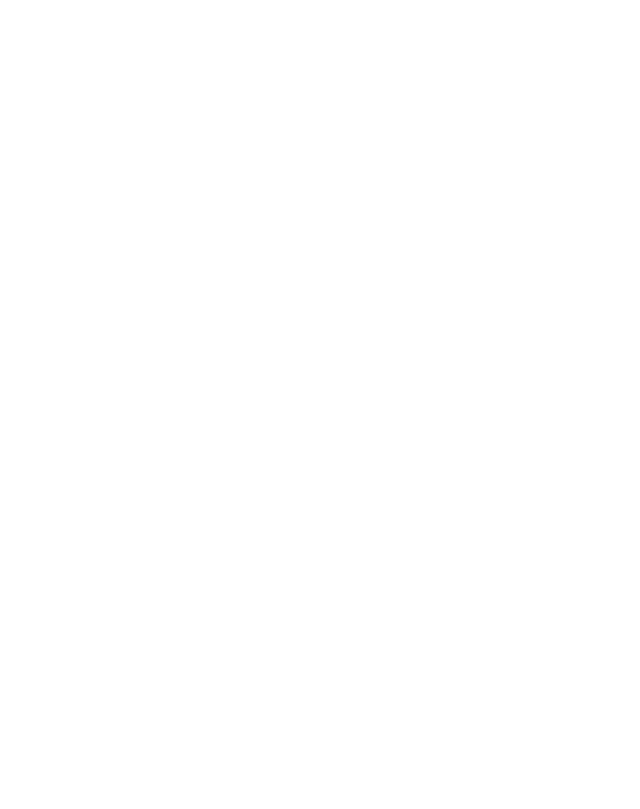
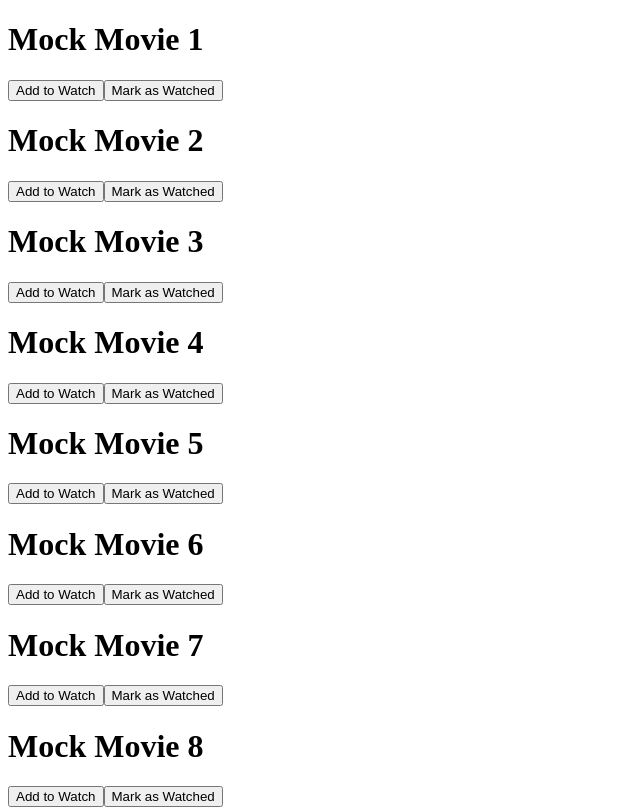
Before and after one commit to kvs6270/Qfiction, a React (Vite) app in the folder workspace/: page / in a window 1280 px wide. Shown: the top 809 px of the page, without its empty margins (0-640 px from the left). Built offline with nearby package versions, Linux system fonts and the light colour scheme.

Commit message:
Create protoype for the add to watched/watchlist
To allow users to send a movie to watch/watched List VIA buttons
provided on the movie tiles.

```diff
--- a/workspace/src/App.jsx
+++ b/workspace/src/App.jsx
@@ -1,19 +1,24 @@
 import { useState } from 'react'
-import Tile from "./components/tile"
-import Watched from "./components/watched"
-import WatchList from "./components/watchlist"
+import {Slider} from "./components/slider.jsx"
+import { WatchedList } from "./components/watched.jsx"
+import { WatchList } from "./components/watchlist.jsx"
+import { movieDB } from "./logic/Mock_Movie_DB.js";
+import {movieOrganizer} from "./logic/ReccomendationAlgorithm.js"
+
 
 import { createContext } from "react";
 
 import './App.css'
 
 
-const WatchContext = createContext({
-      moviesToWatch: [],
-      moviesWatched: [],
-      addTowatch: () => {},
-      addTowatched: () => {},
-    });
+export const WatchContext = createContext({
+  moviesToWatch: [],
+  moviesWatched: [],
+  addToWatch: () => { },
+  removeFromWatch: () => { },
+  addToWatched: () => { },
+  removeFromWatched: () => { },
+});
 
 function App() {
 
@@ -24,26 +29,45 @@ function App() {
   const moviesWatched = watchedMovies;
 
 
-  function addTowatch(obj) {
+  function addToWatch(obj) {
     setWatchMovies(watchMovies.concat(obj))
   }
+
+  function removeFromWatch(obj) {
+    let newWatchMovies = watchMovies.filter((item) => {
+      return item.id != obj.id;
+    })
+
+    setWatchMovies(newWatchMovies);
+  }
+
 
   function addToWatched(obj) {
     setWatchedMovies(watchedMovies.concat(obj))
   }
 
-  <WatchContext value={{moviesToWatch, moviesWatched, addTowatch, addToWatched}}>
+  function removeFromWatched(obj) {
+    let newWatchedMovies = watchedMovies.filter((item) => {
+      return item.id != obj.id;
+    })
 
-      <Tile addTowatch = {addTowatch} addToWatched = {addToWatched}></Tile>
-      <Watched movieArray = {moviesWatched}></Watched>
-      <WatchList movieArray = {moviesToWatch}></WatchList>
+    setWatchedMovies(newWatchedMovies);
+  }
 
 
-  </WatchContext>
 
 
   return (
-    <span></span>
+    <WatchContext value={{ moviesToWatch, moviesWatched, addToWatch, addToWatched, removeFromWatch, removeFromWatched }}>
+
+      <Slider movieArray = {movieDB}></Slider>
+
+      <WatchedList ></WatchedList>
+
+      <WatchList ></WatchList>
+
+
+    </WatchContext>
   )
 }
 
--- a/workspace/src/components/slider.jsx
+++ b/workspace/src/components/slider.jsx
@@ -0,0 +1,15 @@
+import {Tile} from "./tile.jsx"
+
+export function Slider({movieArray}) {
+
+    let slideShow = movieArray.map(item => {
+
+        return (
+            <Tile movieObj={item} key={item.id}></Tile>
+        )
+    })
+
+    return (
+        slideShow
+    )
+}
--- a/workspace/src/components/tile.jsx
+++ b/workspace/src/components/tile.jsx
@@ -1,11 +1,51 @@
-function Tile({movie}) {
+import { useContext, useState } from "react"
+import { WatchContext } from "../App";
 
+export function Tile({movieObj}) {
 
+    const title = movieObj.title;
+
+    const [toWatch , setToWatch] = useState(false)
+    const [watched , setWatched] = useState(false)
+
+    const {addToWatch, addToWatched, removeFromWatch, removeFromWatched} = useContext(WatchContext)
+
+    function setMovieAsWatched() {
+        addToWatched(movieObj)
+        setWatched(!watched)
+    }
+
+    function removeMovieFromWatched() {
+        removeFromWatched(movieObj)
+        setWatched(!watched)
+    }
+
+    function setMovieToWatch() {
+        addToWatch(movieObj)
+        setToWatch(!toWatch)
+    }
+
+    function removeMovieFromWatch() {
+        removeFromWatch(movieObj)
+        setToWatch(!toWatch)
+    }
 
 
 
     return (
+
+
         <>
+
+
+
+        <h1>{title}</h1>
+
+        {toWatch?(<button className="RemoveFromWatchButton" onClick={removeMovieFromWatch}>Remove from Watch</button>):(<button className="addToWatchButton" onClick={setMovieToWatch}>Add to Watch</button>)}
+
+
+        {watched?(<button className="RemoveFromWatchedButton" onClick={removeMovieFromWatched}>Remove from Watched</button>):(<button className="addToWatchedButton" onClick={setMovieAsWatched}>Mark as Watched</button>)}
+
         </>
     )
 }
--- a/workspace/src/components/watched.jsx
+++ b/workspace/src/components/watched.jsx
@@ -0,0 +1,21 @@
+import { useContext } from "react";
+import { WatchContext } from "../App";
+
+export function WatchedList () {
+
+    const {moviesWatched} = useContext(WatchContext)
+
+    let movieElementArray = moviesWatched.map(element => {
+        return (<div key={element.id}>
+            <div>{element.title}</div>
+
+        </div>)
+    });
+
+
+    return (
+
+        movieElementArray
+
+    )
+}
--- a/workspace/src/components/watchlist.jsx
+++ b/workspace/src/components/watchlist.jsx
@@ -0,0 +1,23 @@
+import { useContext } from "react";
+import { WatchContext } from "../App";
+
+export function WatchList() {
+
+    const {moviesToWatch} = useContext(WatchContext)
+    console.log(moviesToWatch)
+
+    let movieElementArray = moviesToWatch.map(element => {
+        return (<div key={element.id}>
+            <div>{element.title}</div>
+
+        </div>)
+    });
+
+
+
+    return (
+
+        movieElementArray
+
+    )
+}
```
